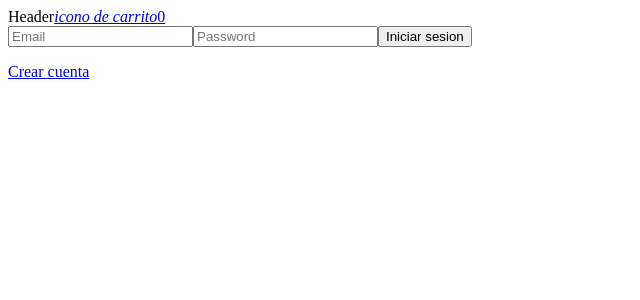
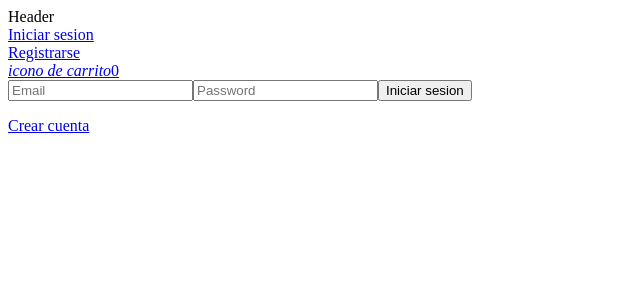
Before and after one commit to CodeSystem2022/Ecommerce-Client-CarlaFaes, a React (Create React App) app: page /login in a window 1280 px wide. Shown: the top 300 px of the page, without its empty margins (0-640 px from the left). Built offline with nearby package versions, Linux system fonts and the light colour scheme.

Commit message:
se agregan botones en el componente Header para loggin y loggout

```diff
--- a/src/components/Header.js
+++ b/src/components/Header.js
@@ -5,11 +5,38 @@ import { Link, useLocation } from "react-router-dom";
 const Header = () => {
   const cart = useSelector((state) => state.cart);
   const { cartItems } = cart;
+  const userLogin = useSelector((state) => state.userLogin);
+  const { userInfo } = userLogin;
+  const logoutHandler= ()=>{
+    console.log("salio de la sesion")
+  }
 
-  return(
+  return (
     <>
       <div>
         Header
+        <div>
+          {userInfo ? (
+            <>
+            <p>Hola, {userInfo.name}</p>
+            <div>
+                <Link to="/profile">Perfil</Link>
+              </div>
+              <div>
+                <Link to="#" onClick={logoutHandler}>Cerrar sesion</Link>
+              </div>
+            </>
+          ) : (
+            <>
+              <div>
+                <Link to="/login">Iniciar sesion</Link>
+              </div>
+              <div>
+                <Link to="/register">Registrarse</Link>
+              </div>
+            </>
+          )}
+        </div>
         <Link to="/cart">
           <i>icono de carrito</i>
           <span>{cartItems.length}</span>
--- a/src/screens/Login.js
+++ b/src/screens/Login.js
@@ -1,24 +1,67 @@
-import React from 'react'
-import { Link } from "react-router-dom"
-import Header from '../components/Header'
+import React, { useEffect, useState } from "react";
+import { Link, useLocation } from "react-router-dom";
+import { useDispatch, useSelector } from "react-redux";
+import { useNavigate } from "react-router-dom";
+import Header from "../components/Header";
+import Message from "../components/LoadingError/Error.js"
+import Loading from "../components/LoadingError/Loading.js"
+import { login } from "../Redux/Actions/UserAction";
 
 const Login = () => {
   window.scrollTo(0, 0);
+  const [email, setEmail] = useState("");
+  const [password, setPassword] = useState("");
+  let history = useNavigate();
+  const location = useLocation();
+  const dispatch=useDispatch();
+  const redirect = location.search ? location.search.split("/")[1] : "/";
+
+  const userLogin= useSelector((state)=> state.userLogin);
+  const { error, loading, userInfo}= userLogin
+
+  useEffect(()=>{
+    if(userInfo){
+        //history.push(redirect)
+        history(redirect);
+    }
+  },[userInfo,history,redirect])
+
+  const submitHandler=(e)=>{
+    e.preventDefault()
+    dispatch(login(email,password))
+  }
   return (
     <div>
-        <Header/>
+      <Header />
       <div>
-            <form>
-                <input type='email' placeholder='Email'/>
-                <input type='password' placeholder='Password'/>
-                <button>Iniciar sesion</button>
+        {error && <Message>{error}</Message>}
+        {loading && <Loading/>}
+        <form onSubmit={submitHandler}>
+          <input
+            type="email"
+            placeholder="Email"
+            value={email}
+            onChange={(e) => setEmail(e.target.value)}
+          />
+          <input
+            type="password"
+            placeholder="Password"
+            value={password}
+            onChange={(e) => setPassword(e.target.value)}
+          />
+          <button type="submit">Iniciar sesion</button>
           <p>
-                    <Link to={"/register"}> Crear cuenta</Link>
+            <Link
+              to={redirect ? `/register?redirect=${redirect}` : "/register"}
+            >
+              {" "}
+              Crear cuenta
+            </Link>
           </p>
         </form>
       </div>
     </div>
-  )
-}
+  );
+};
 
-export default Login
+export default Login;
```
Lines whose indentation alone changed are shown as unchanged.
